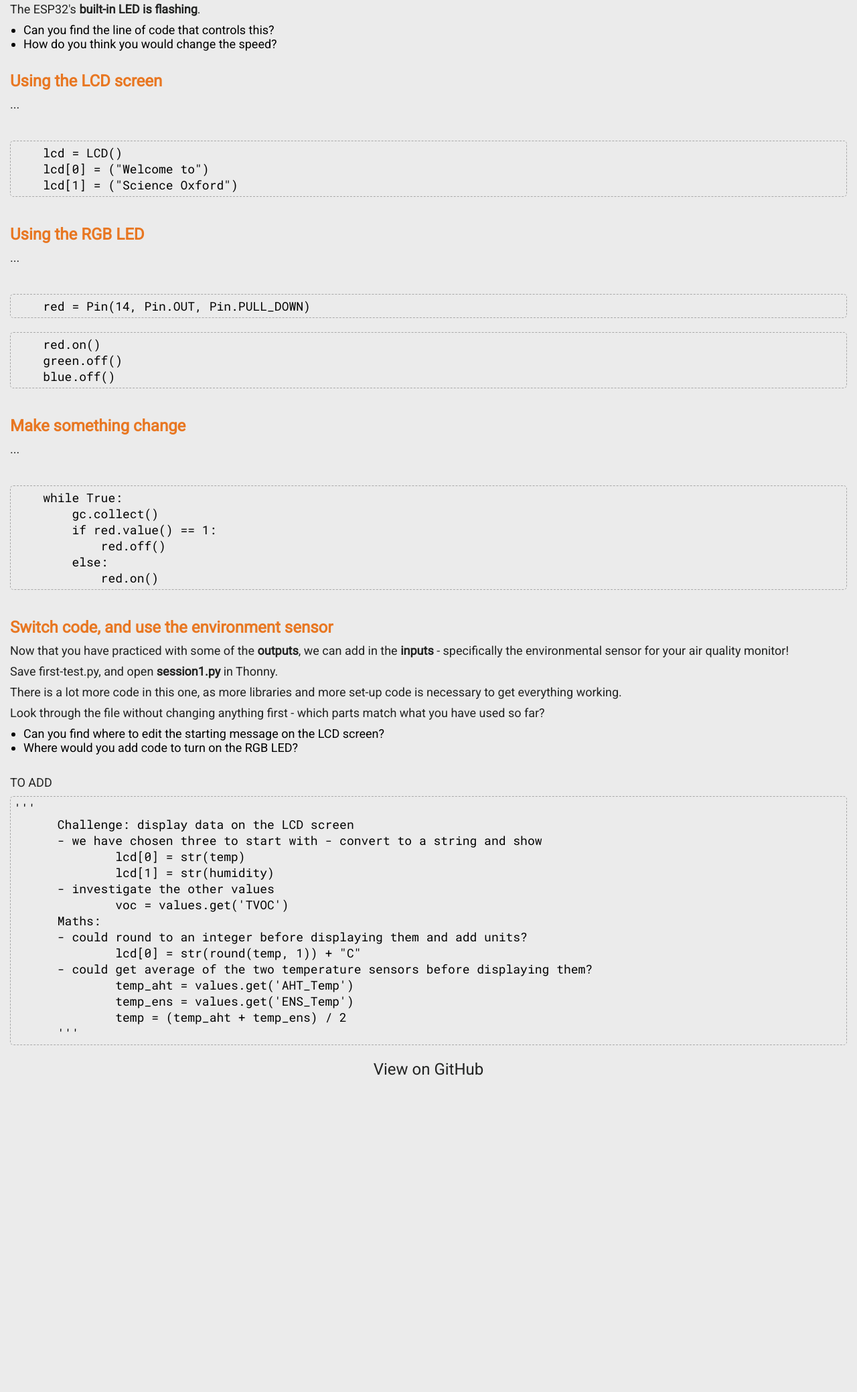
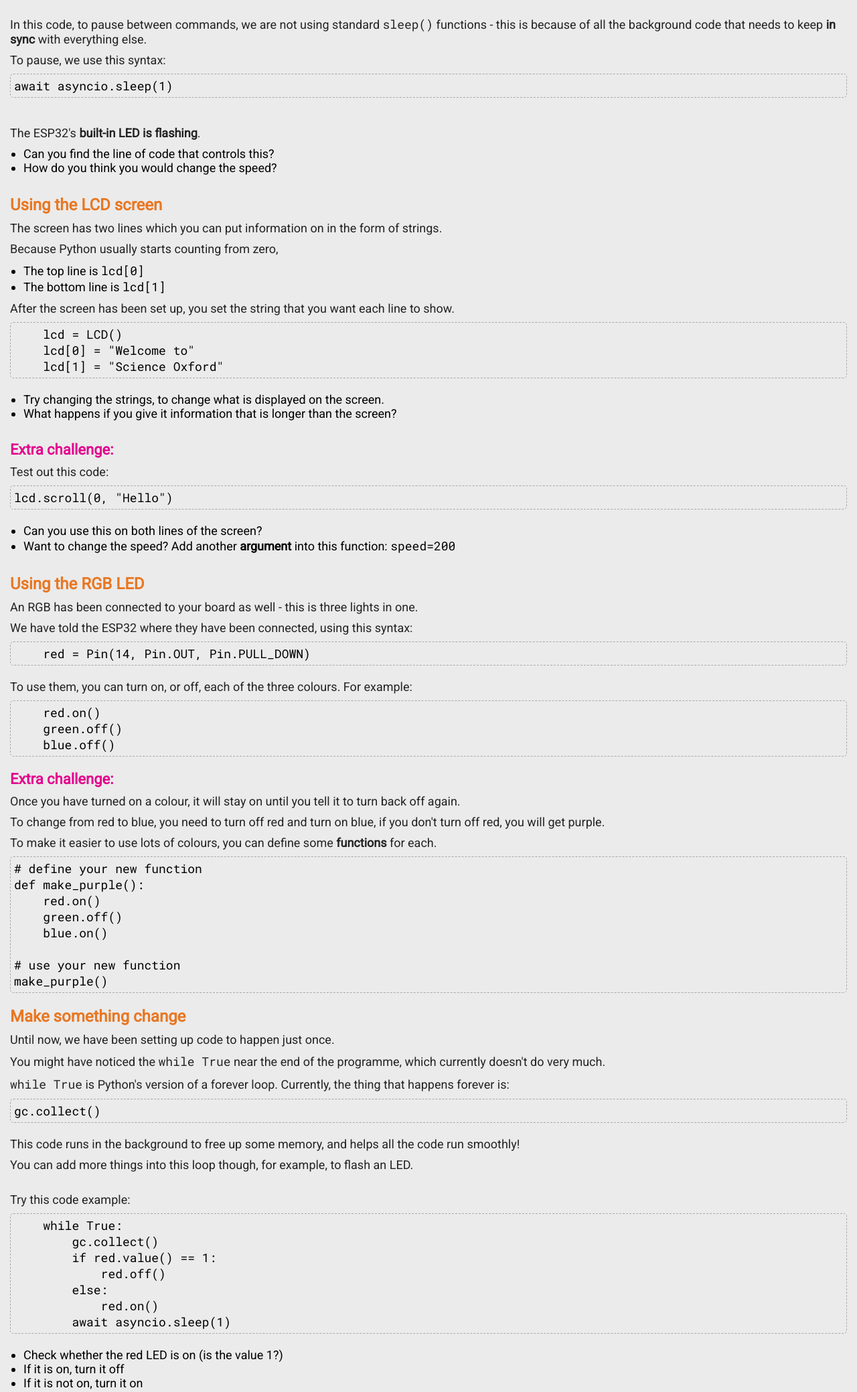
Before and after one commit to ScienceOxford/air-quality-monitors, a plain HTML site: page docs/session1.html in a window 1280 px wide. Shown: the part 1118-3197 px from the top of the page at 67% size. Before the commit the page ends 2766 px from the top, so only its background shows below. Drawn offline with Linux system fonts and the light colour scheme.

Commit message:
session 1 instructions

```diff
--- a/docs/session1.html
+++ b/docs/session1.html
@@ -42,6 +42,12 @@
     <p>The terminal is very useful for <strong>debugging</strong>. We use this syntax to send messages to it:</p>
     <pre>print("this message will show on the terminal!")</pre>
     <br>
+    <br>
+    <p>In this code, to pause between commands, we are not using standard <code>sleep()</code> functions - this is because of all the background code that needs to keep <strong>in sync</strong> with everything else.</p>
+    <p>To pause, we use this syntax:</p>
+    <pre>await asyncio.sleep(1)</pre>
+    <br>
+    <br>
     <p>The ESP32's <strong>built-in LED is flashing</strong>.</p>
     <ul>
       <li>Can you find the line of code that controls this?</li>
@@ -52,42 +58,89 @@
 
   <div id="lcd" class="left">
     <h3>Using the LCD screen</h3>
-    <p>...</p>
-    <img src=".\images\..." alt="" width="400" height="auto">
+    <p>The screen has two lines which you can put information on in the form of strings.</p>
+    <p>Because Python usually starts counting from zero,</p>
+    <ul>
+      <li>The top line is <code>lcd[0]</code></li>
+      <li>The bottom line is <code>lcd[1]</code></li>
+    </ul>
+    <p>After the screen has been set up, you set the string that you want each line to show.</p>
+    <pre>    lcd = LCD()
+    lcd[0] = "Welcome to"
+    lcd[1] = "Science Oxford"</pre>
     <br>
-    <pre>    lcd = LCD()
-    lcd[0] = ("Welcome to")
-    lcd[1] = ("Science Oxford")</pre>
+    <ul>
+      <li>Try changing the strings, to change what is displayed on the screen.</li>
+      <li>What happens if you give it information that is longer than the screen?</li>
+    </ul>
     <br>
+    <h5>Extra challenge:</h5>
+    <p>Test out this code:</p>
+    <pre>lcd.scroll(0, "Hello")</pre>
+    <br>
+    <ul>
+      <li>Can you use this on both lines of the screen?</li>
+      <li>Want to change the speed? Add another <strong>argument</strong> into this function: <code>speed=200</code></li>
+    </ul>
     <br>
   </div>
 
   <div id="rgb-led" class="left">
     <h3>Using the RGB LED</h3>
-    <p>...</p>
-    <img src=".\images\..." alt="" width="400" height="auto">
-    <br>
+    <p>An RGB has been connected to your board as well - this is three lights in one.</p>
+    <p>We have told the ESP32 where they have been connected, using this syntax:</p>
     <pre>    red = Pin(14, Pin.OUT, Pin.PULL_DOWN)</pre>
     <br>
+    <p>To use them, you can turn on, or off, each of the three colours. For example:</p>
     <pre>    red.on()
     green.off()
     blue.off()</pre>
     <br>
+    <h5>Extra challenge:</h5>
+    <p>Once you have turned on a colour, it will stay on until you tell it to turn back off again.</p>
+    <p>To change from red to blue, you need to turn off red and turn on blue, if you don't turn off red, you will get purple.</p>
+    <p>To make it easier to use lots of colours, you can define some <strong>functions</strong> for each.</p>
+    <pre># define your new function
+def make_purple():
+    red.on()
+    green.off()
+    blue.on()
+
+# use your new function
+make_purple()</pre>
     <br>
   </div>
 
   <div id="loop" class="left">
     <h3>Make something change</h3>
-    <p>...</p>
-    <img src=".\images\..." alt="" width="400" height="auto">
+    <p>Until now, we have been setting up code to happen just once.</p>
+    <p>You might have noticed the <code>while True</code> near the end of the programme, which currently doesn't do very much.</p>
+    <p><code>while True</code> is Python's version of a forever loop. Currently, the thing that happens forever is:</p>
+    <pre>gc.collect()</pre>
     <br>
+    <p>This code runs in the background to free up some memory, and helps all the code run smoothly!</p>
+    <p>You can add more things into this loop though, for example, to flash an LED.</p>
+    <br>
+    <p>Try this code example:</p>
     <pre>    while True:
         gc.collect()
         if red.value() == 1:
             red.off()
         else:
-            red.on()</pre>
+            red.on()
+        await asyncio.sleep(1)</pre>
     <br>
+    <ul>
+      <li>Check whether the red LED is on (is the value 1?)</li>
+      <li>If it is on, turn it off</li>
+      <li>If it is not on, turn it on</li>
+    </ul>
+    <p>This causes the red led to flash every time the loop runs.</p>
+    <br>
+    <ul>
+      <li>Can you work out how quickly the loop will repeat at the moment?</li>
+      <li>Remember the syntax we used to pause, can you speed up or slow down the loop?</li>
+    </ul>
     <br>
   </div>
 
@@ -102,23 +155,53 @@
       <li>Where would you add code to turn on the RGB LED?</li>
     </ul>
     <br>
-    <p>TO ADD</p>
-    <pre>'''
-      Challenge: display data on the LCD screen
-      - we have chosen three to start with - convert to a string and show
-              lcd[0] = str(temp)
-              lcd[1] = str(humidity)
-      - investigate the other values
-              voc = values.get('TVOC')
-      Maths:
-      - could round to an integer before displaying them and add units?
-              lcd[0] = str(round(temp, 1)) + "C"
-      - could get average of the two temperature sensors before displaying them?
-              temp_aht = values.get('AHT_Temp')
-              temp_ens = values.get('ENS_Temp')
-              temp = (temp_aht + temp_ens) / 2
-      '''</pre>
-
+    <h5>Research time!</h5>
+    <p>You will be able to get four main pieces of data from the sensor:</p>
+    <ul>
+      <li>Temperature</li>
+      <li>Humidity level</li>
+      <li>CO2 level</li>
+      <li>VOC level</li>
+    </ul>
+    <br>
+    <p>In pairs, investigate one of these sensors, finding our information such as:</p>
+    <ul>
+      <li><strong>What is it actually measuring?</strong></li>
+      <ul>
+        <li>E.g. temperature is measuring how hot or cold the air is.</li>
+      </ul>
+      <li><strong>What units are usually used?</strong></li>
+      <ul>
+        <li>E.g. we usually measure temperature in degrees Celsius (&deg;C).</li>
+      </ul>
+      <li><strong>What range would you expect in a house?</strong></li>
+      <ul>
+        <li>E.g. a temperature range of 15-25 would be fairly normal, depending on the time of year and whether the heating was on!</li>
+      </ul>
+      <li><strong>What numbers would you want to warn people about?</strong></li>
+      <ul>
+        <li>E.g. if the temperature got too hot or two cold I would want to give a warning.</li>
+        <li>If it got lower than 15&deg;C I would warn you to put the heating on if you are in the house.</li>
+        <li>If it got lower than 5&deg;C I would warn you to put the heating on even if nobody is home.</li>
+        <li>If it got higher than 25&deg;C I would warn you to shut the curtains to keep out the sun.</li>
+      </ul>
+    </ul>
+    <br>
+    <p>Link to your research, coming soon!</p>
+    <br>
+    <h5>Investigating the sensors</h5>
+    <p>Currently, the sensor information is showing up in the terminal - can you find the four sensors amongst the information?</p>
+    <p>We have created four <strong>variables</strong> for the four sensors, in preperation for displaying on the screen - look for them in your code.</p>
+    <p>To start with, pick two sensors to show on your LCD screen, in the example below, I have chosen Temperature and CO2 levels:</p>
+    <pre>lcd[0] = str(temp)
+lcd[1] = str(co2)</pre>
+    <br>
+    <p>The sensor data updates every <strong>30 seconds</strong>.</p>
+    <ul>
+      <li>Are you getting the sorts of numbers you expect based on your research?</li>
+      <li>How can you change the data the sensor is receiving? Can you breath on it, or move to a different area of the classroom?</li>
+    </ul>
+    <br>
   </div>
 
   <footer class="links">
```
Also changed, not shown: 1 other file.
